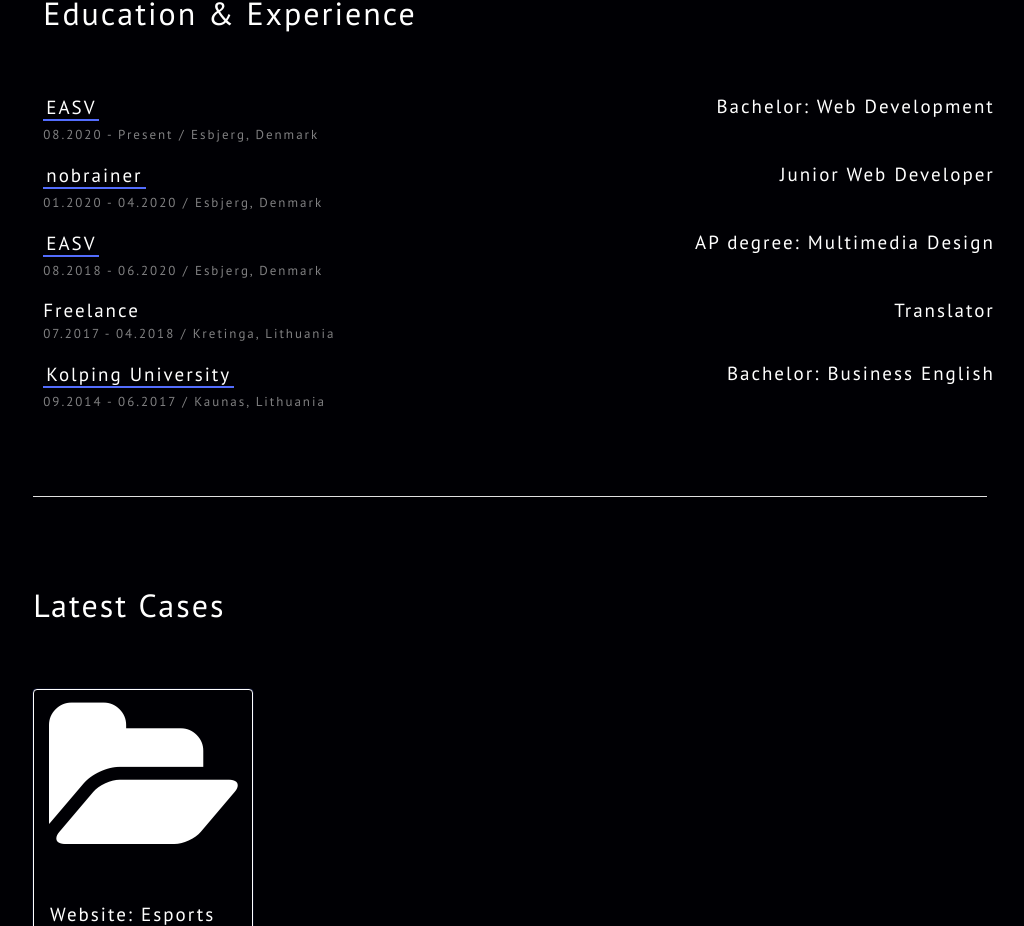
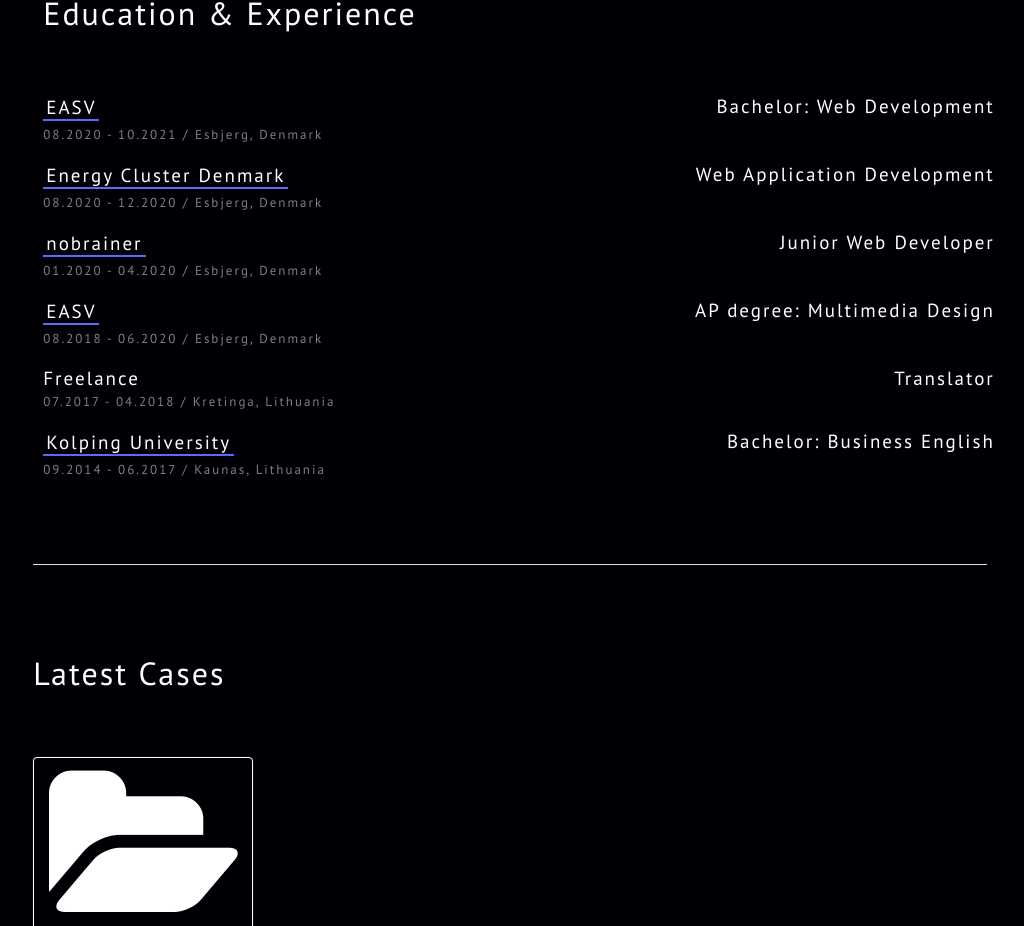
Before and after one commit to tutaru99/Portfolio, a Vue app: page / in a window 1280 px wide. Shown: the part 2279-3205 px from the top of the page, without its empty margins (125-1149 px from the left). Built offline with nearby package versions, Linux system fonts and the light colour scheme; what vue-expandable-image would draw is missing.

Commit message:
acomplishments update

```diff
--- a/src/components/acomplishments.vue
+++ b/src/components/acomplishments.vue
@@ -18,7 +18,16 @@
             >
             <h2 class="ml-auto">Bachelor: Web Development</h2>
           </div>
-          <span>08.2020 - Present / Esbjerg, Denmark</span>
+          <span>08.2020 - 10.2021 / Esbjerg, Denmark</span>
+        </div>
+        <div class="pb-5">
+          <div class="d-flex">
+            <a href="https://www.energycluster.dk" target="_blank"
+              ><h2 id="links">Energy Cluster Denmark</h2></a
+            >
+            <h2 class="ml-auto">Web Application Development</h2>
+          </div>
+          <span>08.2020 - 12.2020 / Esbjerg, Denmark</span>
         </div>
         <div class="pb-5">
           <div class="d-flex">
```
